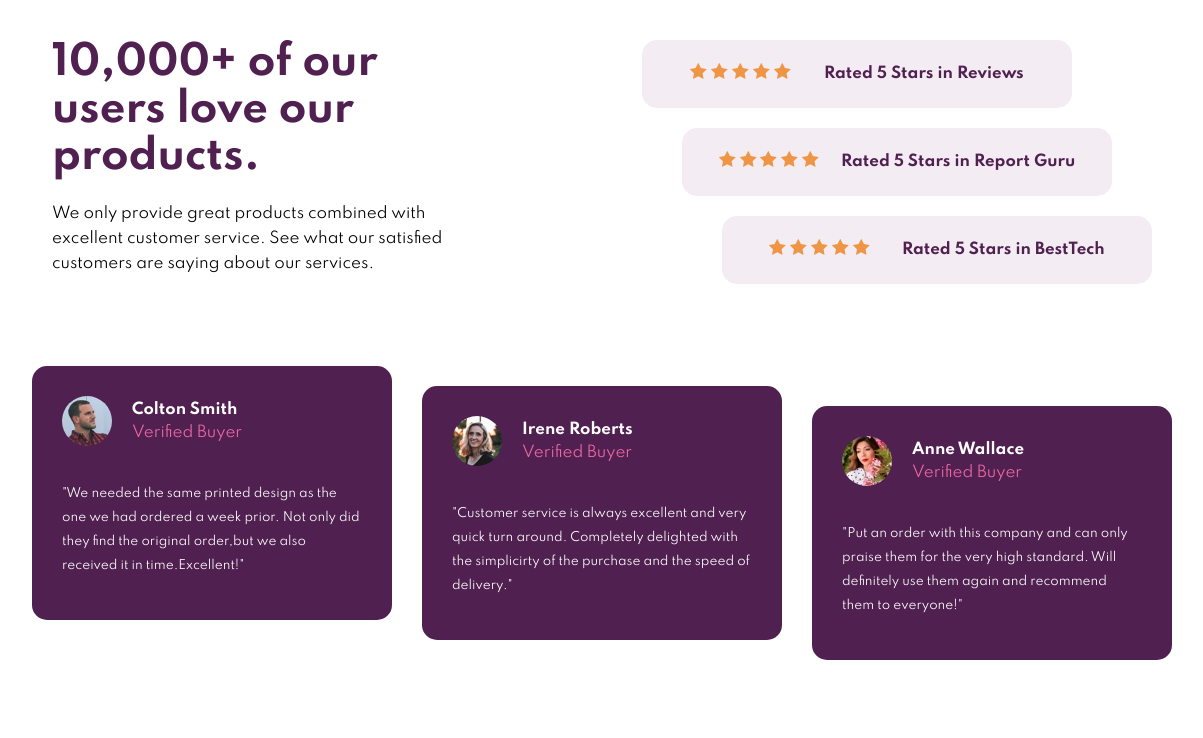
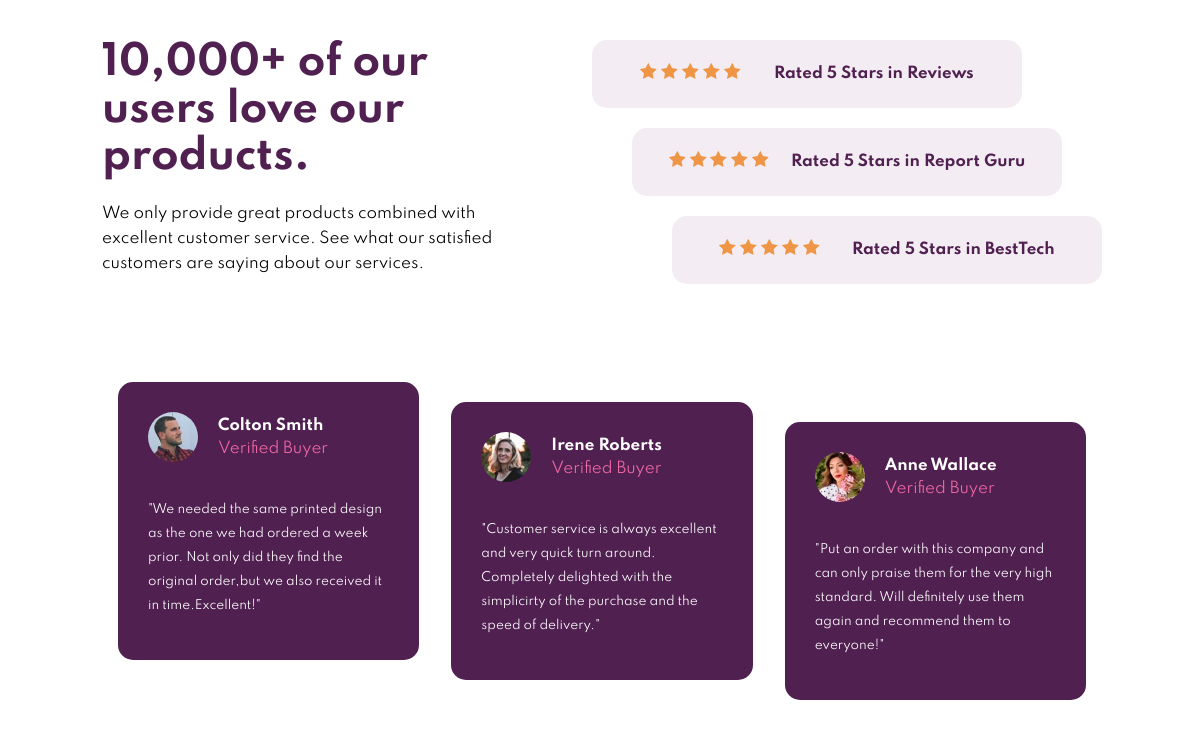
Before and after one commit to webstormcam/Social_proof_section, a plain HTML site: page index.html in a window 1536 px wide. Shown: the whole page, without its empty margins (166-1369 px from the left). Drawn offline with Linux system fonts and the light colour scheme.

Commit message:
Lets see how it looks

```diff
--- a/style.css
+++ b/style.css
@@ -106,11 +106,11 @@ margin-top: 40px;
     margin-right: 20px;
 }
 
-@media screen and (min-width:1440px){
+@media screen and (min-width:1024px){
     #part1{
         display: flex;
         flex-direction: row;
-            width: 1100px;
+            width: 1000px;
             text-align: left;
             justify-content: space-between;
 
@@ -146,7 +146,7 @@ margin-top: 40px;
         #part2{
             display: flex;
             flex-direction: row;
-            width: 1200px;
+            width: 1000px;
             text-align: center;
             margin-top: 50px;
             justify-content: space-evenly;
@@ -157,6 +157,7 @@ margin-top: 40px;
             .boxxy{
                width: 300px;
                padding: 30px;
+               margin: 1rem;
 
             }
 #box2{
```
